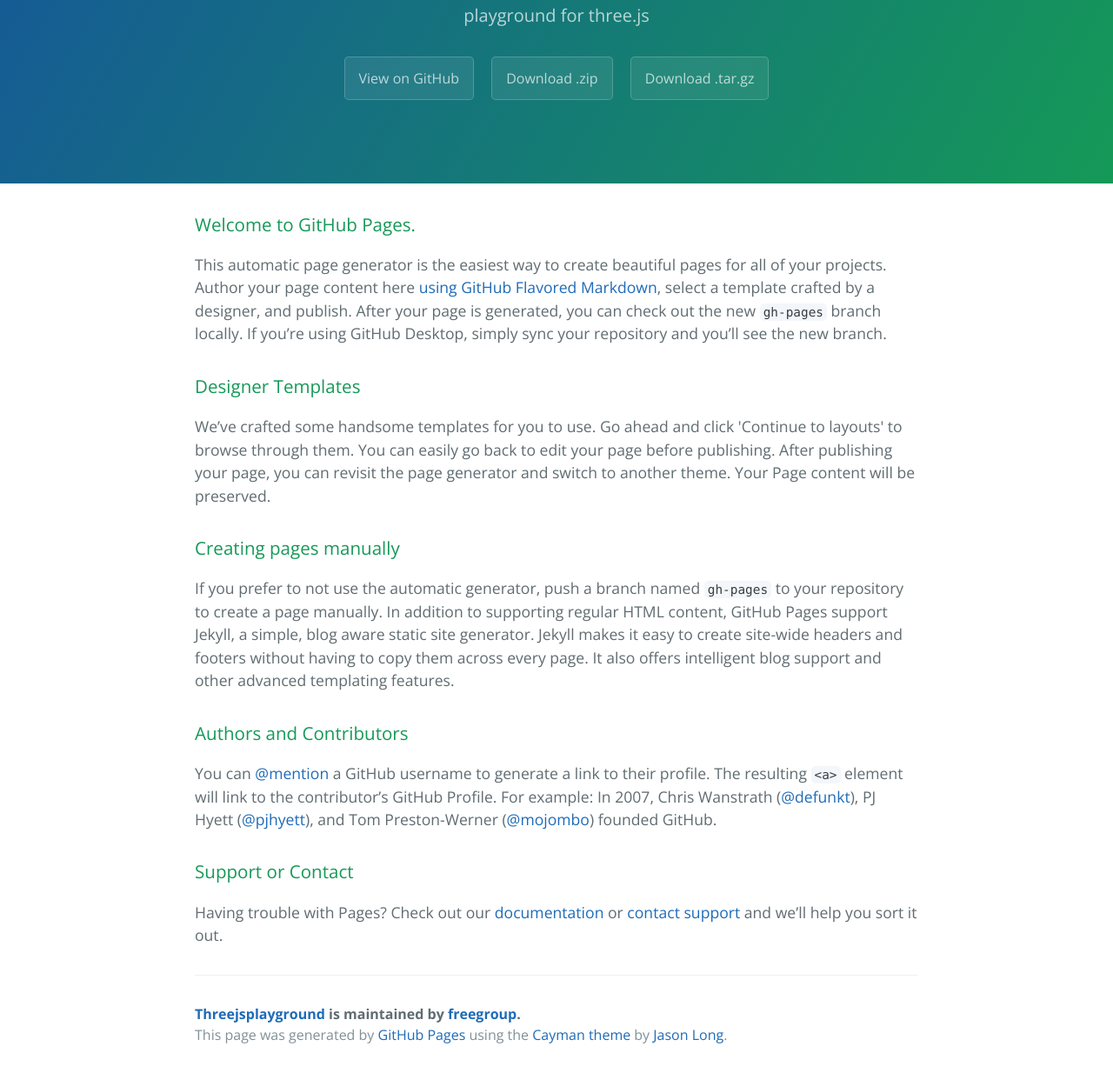
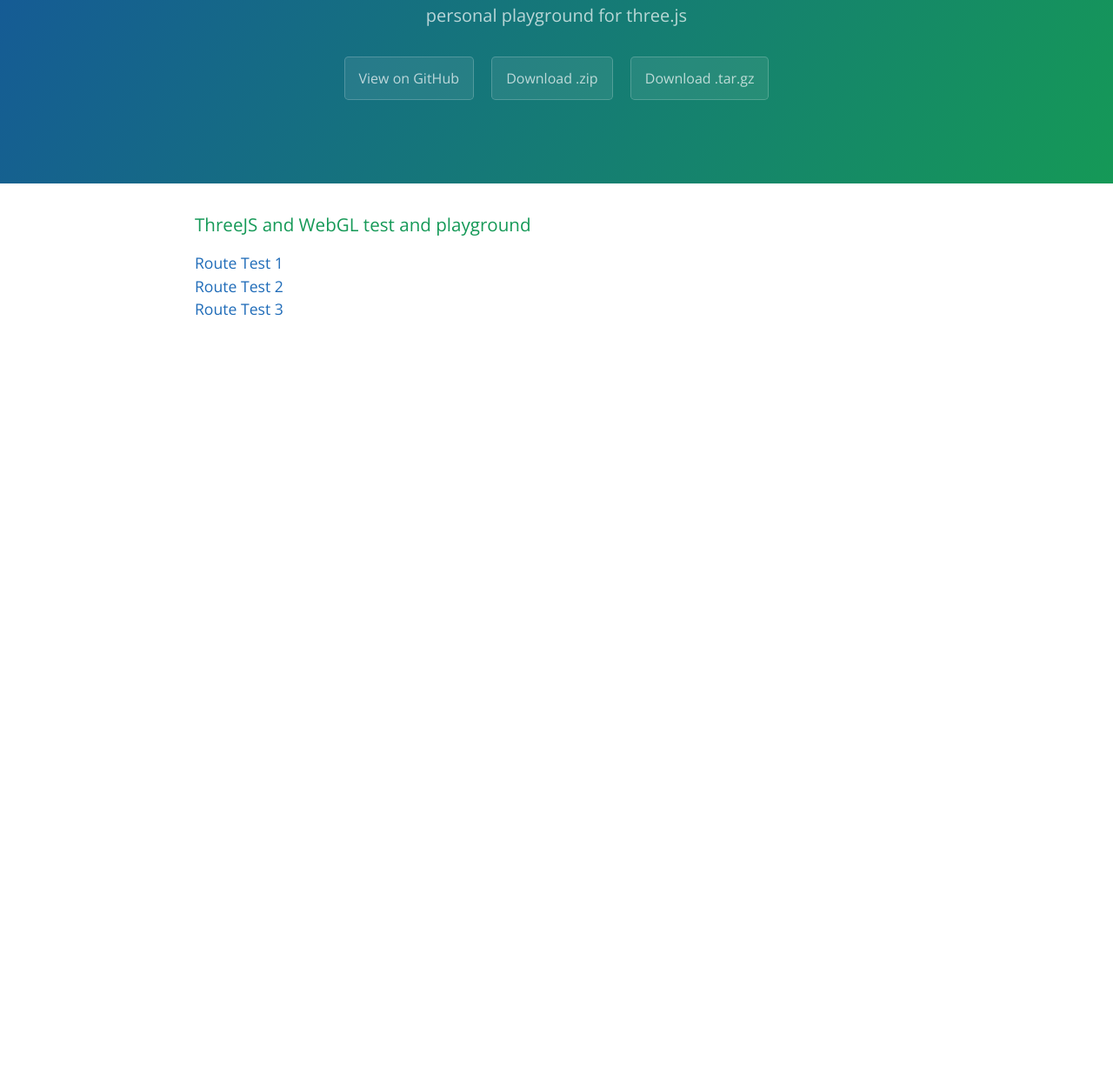
Before and after one commit to freegroup/threeJSPlayground, a plain HTML site: page index.html in a window 1280 px wide. Shown: the part 172-1406 px from the top of the page at 87% size. After the commit the page ends 800 px from the top, so only its background shows below. Drawn offline with nearby package versions, Linux system fonts and the light colour scheme.

Commit message:
adding the three samples to the index page

```diff
--- a/index.html
+++ b/index.html
@@ -11,8 +11,8 @@
   </head>
   <body>
     <section class="page-header">
-      <h1 class="project-name">Threejsplayground</h1>
-      <h2 class="project-tagline">playground for three.js </h2>
+      <h1 class="project-name">Three.js Playground</h1>
+      <h2 class="project-tagline">personal playground for three.js </h2>
       <a href="https://github.com/freegroup/threeJSPlayground" class="btn">View on GitHub</a>
       <a href="https://github.com/freegroup/threeJSPlayground/zipball/master" class="btn">Download .zip</a>
       <a href="https://github.com/freegroup/threeJSPlayground/tarball/master" class="btn">Download .tar.gz</a>
@@ -20,37 +20,16 @@
 
     <section class="main-content">
       <h3>
-<a id="welcome-to-github-pages" class="anchor" href="#welcome-to-github-pages" aria-hidden="true"><span class="octicon octicon-link"></span></a>Welcome to GitHub Pages.</h3>
+<a id="welcome-to-github-pages" class="anchor" href="#welcome-to-github-pages" aria-hidden="true">
+<span class="octicon octicon-link"></span>
+</a>
+ThreeJS and WebGL test and playground</h3>
 
-<p>This automatic page generator is the easiest way to create beautiful pages for all of your projects. Author your page content here <a href="https://guides.github.com/features/mastering-markdown/">using GitHub Flavored Markdown</a>, select a template crafted by a designer, and publish. After your page is generated, you can check out the new <code>gh-pages</code> branch locally. If you’re using GitHub Desktop, simply sync your repository and you’ll see the new branch.</p>
+    <a href="./routes/index1.html">Route Test 1</a><br>
+    <a href="./routes/index2.html">Route Test 2</a><br>
+    <a href="./routes/index3.html">Route Test 3</a><br>
 
-<h3>
-<a id="designer-templates" class="anchor" href="#designer-templates" aria-hidden="true"><span class="octicon octicon-link"></span></a>Designer Templates</h3>
-
-<p>We’ve crafted some handsome templates for you to use. Go ahead and click 'Continue to layouts' to browse through them. You can easily go back to edit your page before publishing. After publishing your page, you can revisit the page generator and switch to another theme. Your Page content will be preserved.</p>
-
-<h3>
-<a id="creating-pages-manually" class="anchor" href="#creating-pages-manually" aria-hidden="true"><span class="octicon octicon-link"></span></a>Creating pages manually</h3>
-
-<p>If you prefer to not use the automatic generator, push a branch named <code>gh-pages</code> to your repository to create a page manually. In addition to supporting regular HTML content, GitHub Pages support Jekyll, a simple, blog aware static site generator. Jekyll makes it easy to create site-wide headers and footers without having to copy them across every page. It also offers intelligent blog support and other advanced templating features.</p>
-
-<h3>
-<a id="authors-and-contributors" class="anchor" href="#authors-and-contributors" aria-hidden="true"><span class="octicon octicon-link"></span></a>Authors and Contributors</h3>
-
-<p>You can <a href="https://github.com/blog/821" class="user-mention">@mention</a> a GitHub username to generate a link to their profile. The resulting <code>&lt;a&gt;</code> element will link to the contributor’s GitHub Profile. For example: In 2007, Chris Wanstrath (<a href="https://github.com/defunkt" class="user-mention">@defunkt</a>), PJ Hyett (<a href="https://github.com/pjhyett" class="user-mention">@pjhyett</a>), and Tom Preston-Werner (<a href="https://github.com/mojombo" class="user-mention">@mojombo</a>) founded GitHub.</p>
-
-<h3>
-<a id="support-or-contact" class="anchor" href="#support-or-contact" aria-hidden="true"><span class="octicon octicon-link"></span></a>Support or Contact</h3>
-
-<p>Having trouble with Pages? Check out our <a href="https://help.github.com/pages">documentation</a> or <a href="https://github.com/contact">contact support</a> and we’ll help you sort it out.</p>
-
-      <footer class="site-footer">
-        <span class="site-footer-owner"><a href="https://github.com/freegroup/threeJSPlayground">Threejsplayground</a> is maintained by <a href="https://github.com/freegroup">freegroup</a>.</span>
-
-        <span class="site-footer-credits">This page was generated by <a href="https://pages.github.com">GitHub Pages</a> using the <a href="https://github.com/jasonlong/cayman-theme">Cayman theme</a> by <a href="https://twitter.com/jasonlong">Jason Long</a>.</span>
-      </footer>
-
-    </section>
+        </section>
 
 
   </body>
```
